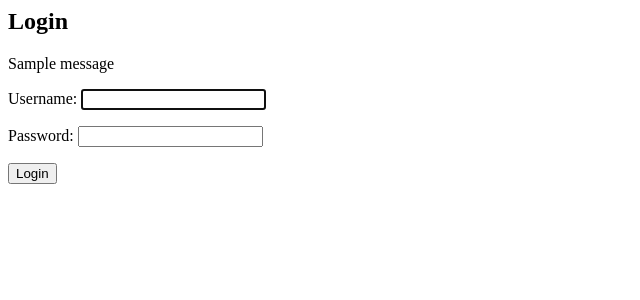
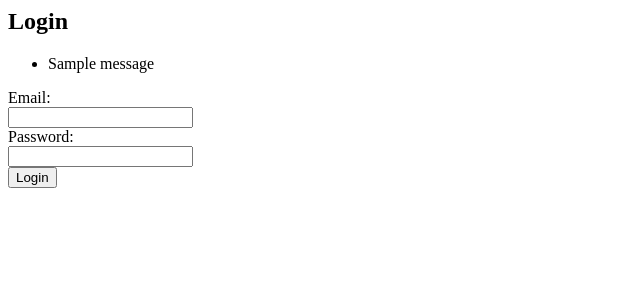
Before and after one commit to menna-khalaf/donationproject, a Django app: page /users/login/ in a window 1280 px wide. Shown: the top 300 px of the page, without its empty margins (0-640 px from the left). Run offline with Django 5.2, Linux system fonts and the light colour scheme; tables that the repository leaves empty hold one stand-in row (values such as "Sample post"); one stand-in notice (Sample message) is shown.

Commit message:
user log with (email) and pass & redirect to home.html

```diff
--- a/crowdfunding_projectt/settings.py
+++ b/crowdfunding_projectt/settings.py
@@ -57,7 +57,7 @@ ROOT_URLCONF = 'crowdfunding_projectt.urls'
 TEMPLATES = [
     {
         'BACKEND': 'django.template.backends.django.DjangoTemplates',
-        'DIRS': [],
+        'DIRS': [BASE_DIR / "templates"],
         'APP_DIRS': True,
         'OPTIONS': {
             'context_processors': [
@@ -105,6 +105,9 @@ AUTH_PASSWORD_VALIDATORS = [
 EMAIL_BACKEND = 'django.core.mail.backends.console.EmailBackend'
 DEFAULT_FROM_EMAIL = 'noreply@example.com'
 
+LOGIN_REDIRECT_URL = '/'
+LOGOUT_REDIRECT_URL = '/'
+
 
 # Internationalization
 # https://docs.djangoproject.com/en/5.2/topics/i18n/
--- a/crowdfunding_projectt/urls.py
+++ b/crowdfunding_projectt/urls.py
@@ -16,7 +16,9 @@ Including another URLconf
 """
 from django.contrib import admin
 from django.urls import path , include
+from django.views.generic import TemplateView
 
 urlpatterns = [
     path('admin/', admin.site.urls),
+    path('', TemplateView.as_view(template_name='users/home.html'), name='home'),
     path('users/', include('users.urls', namespace='users')),]
--- a/users/forms.py
+++ b/users/forms.py
@@ -60,3 +60,6 @@ class UserProfileEditForm(forms.ModelForm):
             'first_name', 'last_name', 'mobile_phone', 'profile_picture',
             'birthdate', 'facebook_profile', 'country'
         ]
+class EmailLoginForm(forms.Form):
+    email = forms.EmailField()
+    password = forms.CharField(widget=forms.PasswordInput)
--- a/users/templates/users/login.html
+++ b/users/templates/users/login.html
@@ -1,13 +1,37 @@
-<h2>Login</h2>{% if messages %}
-  {% for message in messages %}
-    <div class="alert alert-{{ message.tags }}">
-      {{ message }}
-    </div>
-  {% endfor %}
+<h2>Login</h2>
+
+<!-- Display Django messages (success, error, info, etc.) -->
+{% if messages %}
+  <ul class="messages">
+    {% for message in messages %}
+      <li{% if message.tags %} class="{{ message.tags }}"{% endif %}>
+        {{ message }}
+      </li>
+    {% endfor %}
+  </ul>
 {% endif %}
 
 <form method="post">
     {% csrf_token %}
-    {{ form.as_p }}
+
+    <!-- If using a custom email login form -->
+    <div>
+        {{ form.email.label_tag }}<br>
+        {{ form.email }}
+        {% for error in form.email.errors %}
+            <div style="color: red;">{{ error }}</div>
+        {% endfor %}
+    </div>
+    <div>
+        {{ form.password.label_tag }}<br>
+        {{ form.password }}
+        {% for error in form.password.errors %}
+            <div style="color: red;">{{ error }}</div>
+        {% endfor %}
+    </div>
+
+    <!-- If you use {{ form.as_p }}, Django will show all field and non-field errors automatically -->
+    <!-- {{ form.as_p }} -->
+
     <button type="submit">Login</button>
 </form>
--- a/users/urls.py
+++ b/users/urls.py
@@ -1,5 +1,5 @@
 from django.urls import path
-from .views import UserRegisterView, UserProfileEditView , ActivateAccountView
+from .views import UserRegisterView, UserProfileEditView , ActivateAccountView , email_login_view
 from django.views.generic import TemplateView
 from django.contrib.auth.views import LoginView
 
@@ -9,5 +9,6 @@ urlpatterns = [
     path('register/done/', TemplateView.as_view(template_name='users/register_done.html'), name='register_done'),
     path('profile/edit/', UserProfileEditView.as_view(), name='profile-edit'),
     path('activate/<uidb64>/<token>/', ActivateAccountView.as_view(), name='activate'),
-    path('login/', LoginView.as_view(template_name='users/login.html'), name='login'),
+    path('login/', email_login_view, name='login'),
+
 ]
--- a/users/views.py
+++ b/users/views.py
@@ -1,7 +1,7 @@
 from django.urls import reverse_lazy , reverse
 from django.views.generic.edit import CreateView, UpdateView
 from django.contrib.auth.mixins import LoginRequiredMixin
-from .forms import UserRegistrationForm, UserProfileEditForm
+from .forms import UserRegistrationForm, UserProfileEditForm , EmailLoginForm
 from .models import User
 from django.core.mail import send_mail
 from django.utils.http import urlsafe_base64_encode
@@ -11,7 +11,7 @@ from .tokens import account_activation_token
 from django.views import View
 from django.shortcuts import render, redirect
 from django.utils.http import urlsafe_base64_decode
-from django.contrib.auth import get_user_model
+from django.contrib.auth import get_user_model , authenticate, login
 from django.contrib import messages
 
 # Registration
@@ -79,3 +79,21 @@ class ActivateAccountView(View):
             return redirect('users:login')  # You need to create this view next
         else:
             return render(request, 'users/activation_invalid.html')
+
+def email_login_view(request):
+    form = EmailLoginForm(request.POST or None)
+    if request.method == "POST":
+        if form.is_valid():
+            email = form.cleaned_data['email']
+            password = form.cleaned_data['password']
+            try:
+                user = User.objects.get(email=email)
+            except User.DoesNotExist:
+                user = None
+            if user:
+                user = authenticate(request, username=user.username, password=password)
+                if user is not None:
+                    login(request, user)
+                    return redirect('users:profile')
+            messages.error(request, "Invalid email or password.")
+    return render(request, "users/login.html", {"form": form})
```
Also changed, not shown: users/templates/users/home.html (added, +10 -0 lines), db.sqlite3, profile_pics/Screenshot_from_2025-05-26_06-52-36.png (added).
